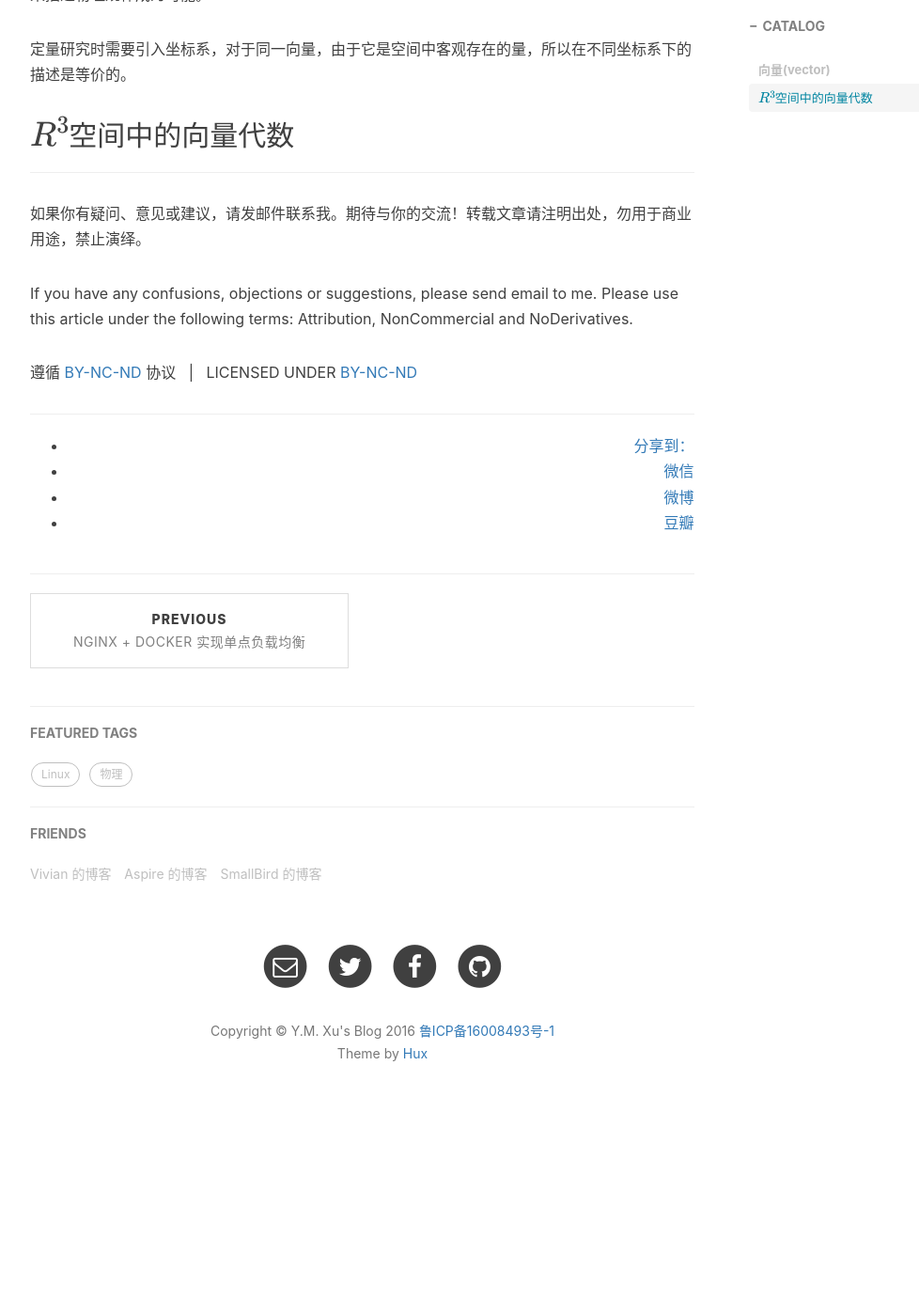
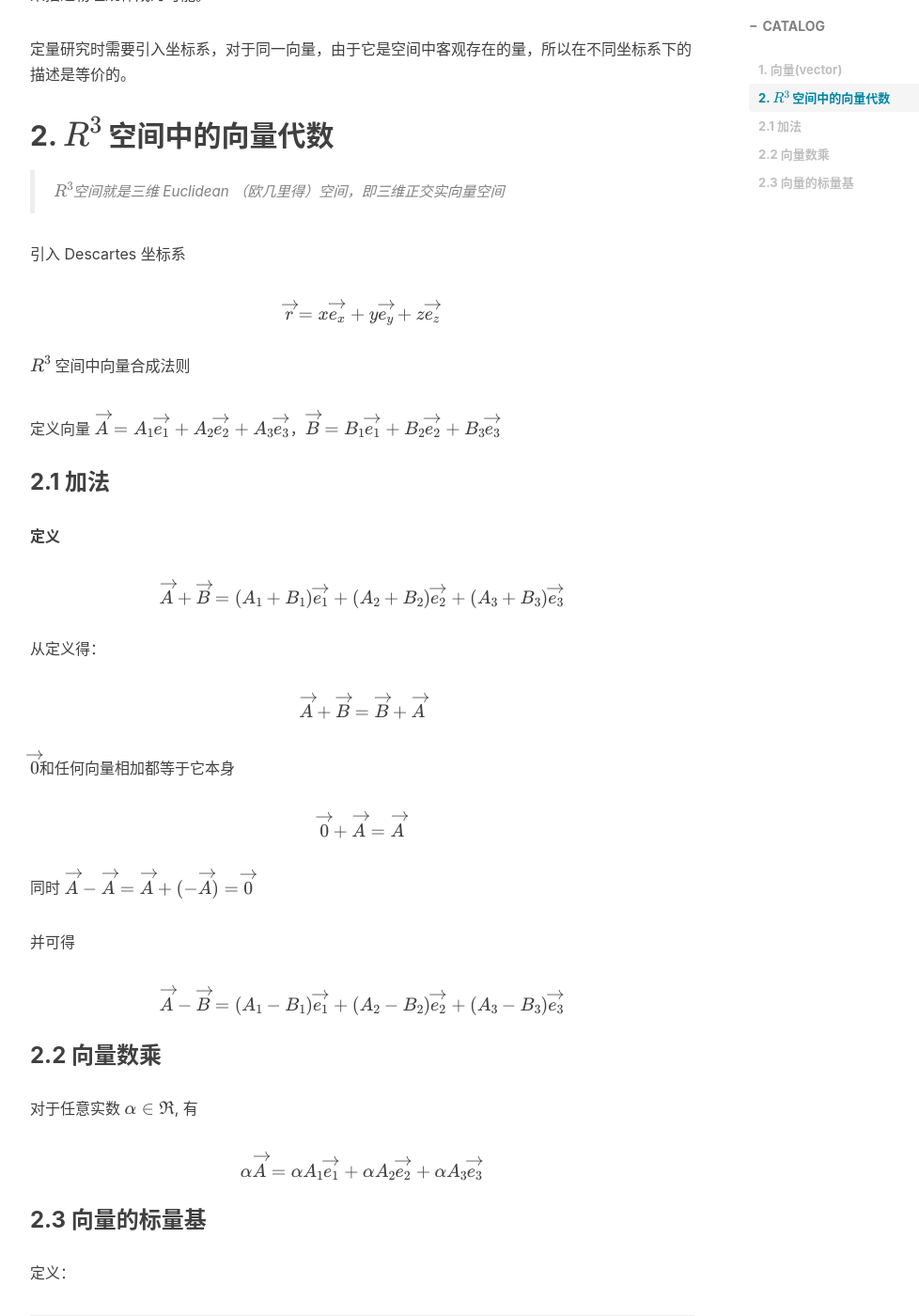
Before and after one commit to xuyumeng/xuyumeng.github.io, a Jekyll site: the page built from _posts/2016-06-16-linear-algebra-and-tensors.markdown, in a window 1280 px wide and 1400 px high, scrolled down 1157 px. Shown: the whole window at 94% size, without its empty margins (233-1211 px from the left). Built offline with Jekyll 4.4.1, drawn with Linux system fonts in a browser that asks for light colours; nearby versions of some CDN libraries; formulas are drawn with MathJax 3; comment, search, counter and statistics services are not loaded; before the commit the page ends 2355 px from its top, so only the background shows below that; some of the changed text lies outside the part shown.

Commit message:
new post

```diff
--- a/_posts/2016-06-14-wwdc-2016.markdown
+++ b/_posts/2016-06-14-wwdc-2016.markdown
@@ -102,4 +102,7 @@ Apple Pay 应该是内置 Safari 的功能，网站支付页面可以支持 Appl
 
 ## 4. iOS 10
 
+### 4.1 User Expirence
+
+
 >太晚了，有空再写
--- a/_posts/2016-06-16-linear-algebra-and-tensors.markdown
+++ b/_posts/2016-06-16-linear-algebra-and-tensors.markdown
@@ -16,7 +16,7 @@ tags:
 
 本章内容总结自《数学物理方法》（梁昆淼）
 
-## 向量(vector)
+## 1. 向量(vector)
 
 >有方向和大小的量称为向量
 
@@ -36,4 +36,56 @@ $$
 
 定量研究时需要引入坐标系，对于同一向量，由于它是空间中客观存在的量，所以在不同坐标系下的描述是等价的。
 
-## $R^3 空间中的向量代数$
+## 2. $R^3$ 空间中的向量代数
+
+>$R^3$空间就是三维 Euclidean （欧几里得）空间，即三维正交实向量空间
+
+引入 Descartes 坐标系
+
+$$
+\overrightarrow{r} = x \overrightarrow{e_x} + y \overrightarrow{e_y} + z \overrightarrow{e_z}
+$$
+
+$R^3$ 空间中向量合成法则
+
+定义向量 $\overrightarrow{A} = A_1\overrightarrow{e_1} + A_2\overrightarrow{e_2} + A_3\overrightarrow{e_3}$，$\overrightarrow{B} = B_1\overrightarrow{e_1} + B_2\overrightarrow{e_2} + B_3\overrightarrow{e_3}$
+
+### 2.1 加法
+
+__定义__
+
+$$
+\overrightarrow{A} + \overrightarrow{B} = (A_1 + B_1)\overrightarrow{e_1} + (A_2 + B_2)\overrightarrow{e_2} + (A_3 + B_3)\overrightarrow{e_3}
+$$
+
+从定义得：
+
+$$
+\overrightarrow{A} + \overrightarrow{B} = \overrightarrow{B} + \overrightarrow{A}
+$$
+
+$\overrightarrow{0}$和任何向量相加都等于它本身
+
+$$
+\overrightarrow{0} + \overrightarrow{A} = \overrightarrow{A}
+$$
+
+同时 $\overrightarrow{A} - \overrightarrow{A} = \overrightarrow{A} + (-\overrightarrow{A}) = \overrightarrow{0}$
+
+并可得
+
+$$
+\overrightarrow{A} - \overrightarrow{B} = (A_1 - B_1)\overrightarrow{e_1} + (A_2 - B_2)\overrightarrow{e_2} + (A_3 - B_3)\overrightarrow{e_3}
+$$
+
+### 2.2 向量数乘
+
+对于任意实数 $\alpha \in \Re$, 有
+
+$$
+\alpha \overrightarrow{A} = \alpha A_1\overrightarrow{e_1} + \alpha A_2\overrightarrow{e_2} + \alpha A_3\overrightarrow{e_3}
+$$
+
+### 2.3 向量的标量基
+
+定义：
--- a/about.html
+++ b/about.html
@@ -17,7 +17,7 @@ header-img: "img/about-bg.jpg"
     <!--copied from markdown -->
     <blockquote><p>静下心来多看书，闲暇之余多行路，更深的了解一下这个迷人的世界</p></blockquote>
 
-    <p>Hey，我是Y.M. Xu，是一个从小喜欢科学，现在很幸运实现梦想<code>准理论物理研究生</code>；一个热爱生活热爱有趣事物的 <code>geek</code>；一个从后端转前端&amp;设计的<code>程序员</code>；一个喜欢旅行但是一直没多少机会的<code>旅行爱好者</code>；一个喜欢不同语言和文化的……（没词了🙈）</p>
+    <p>Hey，我是Y.M. Xu，是一个从小喜欢科学，现在很幸运实现梦想<code>准理论物理研究生</code>；一个热爱生活热爱有趣事物的 <code>geek</code>；一个从后端转前端&amp;设计的<code>程序员</code>；一个喜欢旅行但是一直没多少机会的<code>旅行爱好者</code>；一个希望成为美食家的<code>吃货</code>；一个喜欢不同语言和文化的……（没词了🙈）</p>
 
     <p>目前主要学习的方向是宇宙学，正在啃相对论以及补本科没学扎实的数学知识。业余时间在学 React + Redux 以及 PS 和 Ai，曾经学过一点点点……德语和日语，为将来的义工旅行做准备（穷），希望能更多的亲身感受这个世界，而不是只能从电视书本上了解。</p>
 
```
Also changed, not shown: _posts/2016-06-23-blackhole-geometry-property.markdown (added, +16 -0 lines), _posts/2016-08-07-smart-drugs.markdown (added, +88 -0 lines), img/bg/blackhole.jpg (added), img/bg/poison-1481596_1280.jpg (added), img/post/2016-08-07-smart-drug/1.pic.jpg (added), img/post/2016-08-07-smart-drug/2.pic.jpg (added), img/post/2016-08-07-smart-drug/3.pic_hd.jpg (added), img/post/2016-08-07-smart-drug/4.pic.jpg (added), img/post/2016-08-07-smart-drug/5.pic_hd.jpg (added), img/post/2016-08-07-smart-drug/6.pic_hd.jpg (added), img/post/2016-08-07-smart-drug/7.pic_hd.jpg (added).
